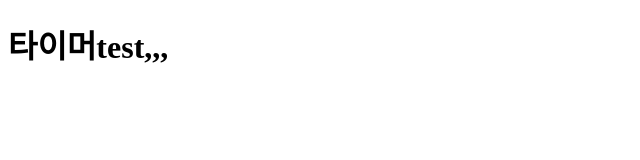
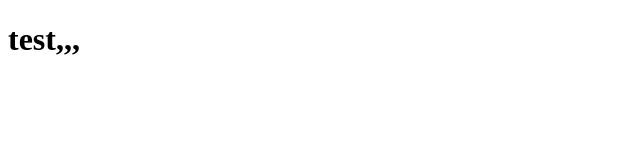
Before and after one commit to jihyun517/js-test, a website built with Parcel: page index.html in a window 1280 px wide. Shown: the whole page, without its empty margins (0-640 px from the left). Built offline with nearby package versions, Linux system fonts and the light colour scheme.

Commit message:
lodash test

```diff
--- a/index.html
+++ b/index.html
@@ -8,6 +8,6 @@
   <script defer src = "./main.js"></script>
 </head>
 <body>
-  <h1>타이머test,,,</h1>
+  <h1>test,,,</h1>
 </body>
 </html>
```
